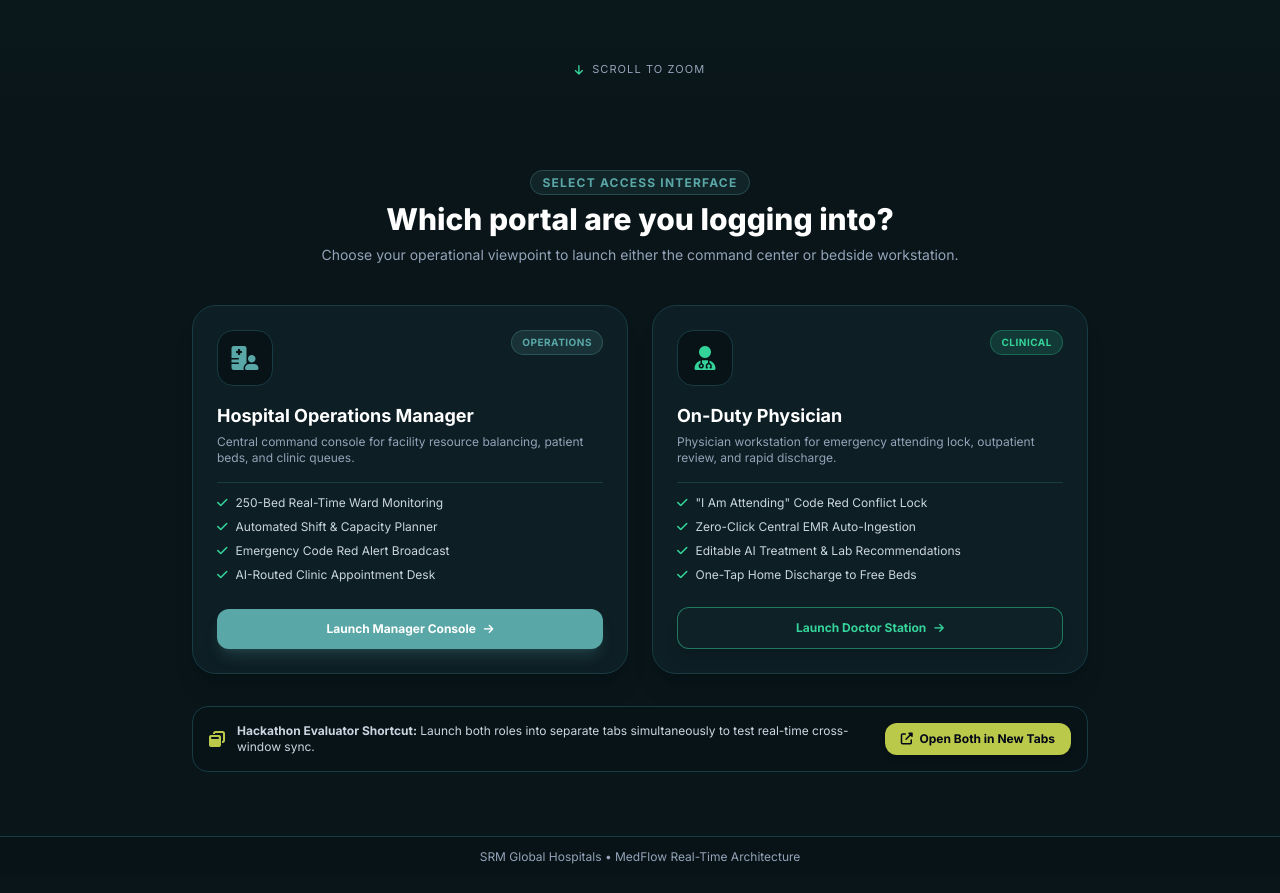
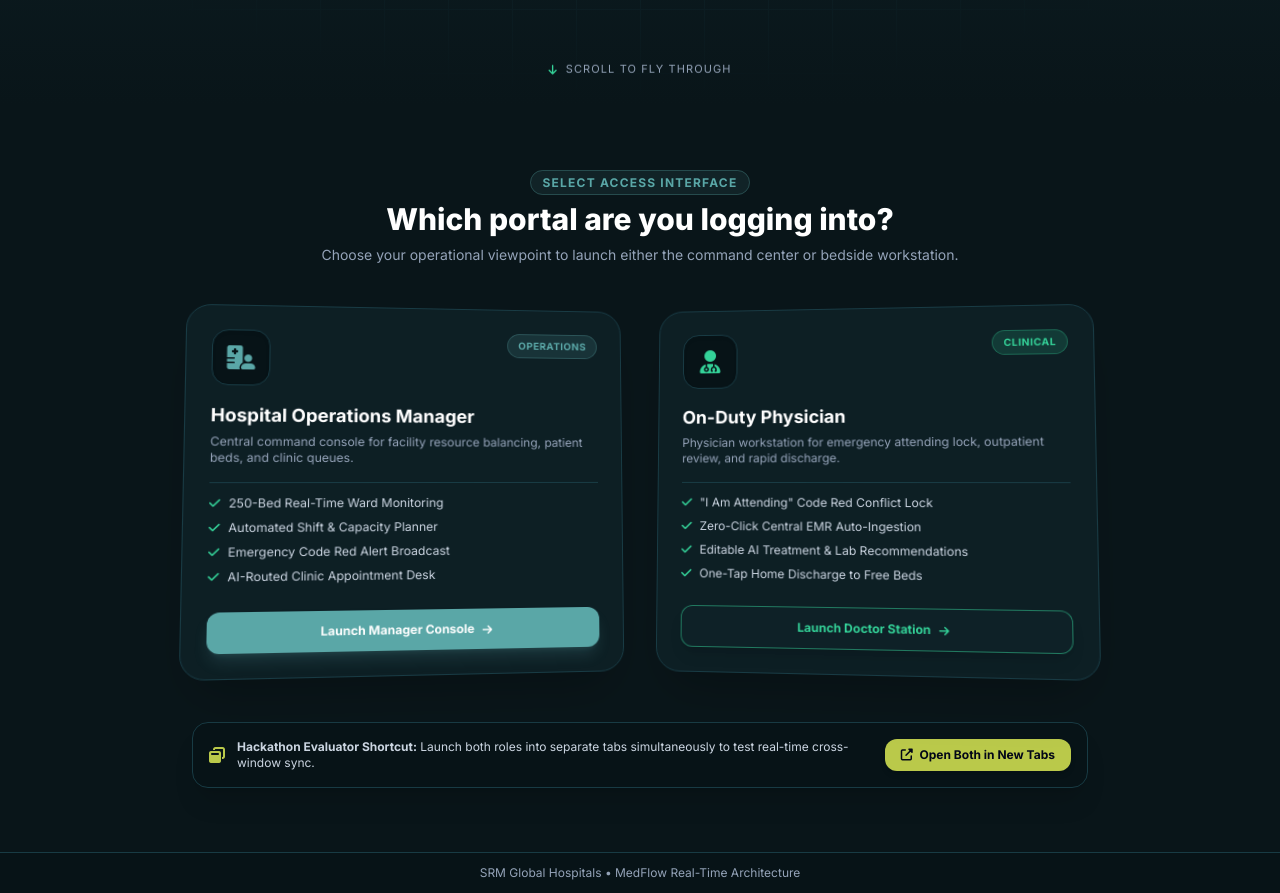
Before and after one commit to gemoniaa/medflow, a plain HTML site: page index.html in a window 1280 px wide. Shown: the part 775-1668 px from the top of the page. Drawn offline with nearby package versions, Linux system fonts and the light colour scheme; a web font is replaced by a local one.

Commit message:
Update index.html

```diff
--- a/index.html
+++ b/index.html
@@ -16,13 +16,14 @@
   <script src="https://cdnjs.cloudflare.com/ajax/libs/gsap/3.12.2/ScrollTrigger.min.js"></script>
 
   <style>
-    @import url('https://fonts.googleapis.com/css2?family=Inter:wght@300;400;500;600;700;800&display=swap');
+    @import url('https://fonts.googleapis.com/css2?family=Inter:wght@300;400;500;600;700;800&family=Playfair+Display:ital,wght@0,700;1,400&display=swap');
     body { font-family: 'Inter', sans-serif; }
+    .font-serif-title { font-family: 'Playfair Display', serif; }
   </style>
 </head>
 <body class="bg-[#091519] text-slate-100 min-h-screen flex flex-col justify-between selection:bg-[#5AA7A7] selection:text-white overflow-x-hidden">
 
-  <!-- STEP 1: PERCENTAGE PRELOADER OVERLAY -->
+  <!-- 1. PERCENTAGE PRELOADER -->
   <div id="loader" class="fixed inset-0 z-50 bg-[#060F12] flex flex-col justify-center items-center text-white p-4">
     <div class="relative flex items-center justify-center mb-6">
       <div class="w-20 h-20 bg-[#0E2127] border border-[#183B44] rounded-2xl flex items-center justify-center text-[#5AA7A7] text-3xl shadow-2xl animate-pulse">
@@ -32,12 +33,12 @@
 
     <div class="text-center space-y-2">
       <p class="text-[10px] font-bold tracking-widest uppercase text-[#34D399] bg-[#34D399]/10 border border-[#34D399]/30 px-3 py-1 rounded-full inline-block">
-        Initializing MedFlow 2.0 System
+        Initializing MedFlow 2.0 3D Gateway
       </p>
       <div id="counter" class="text-4xl sm:text-5xl font-mono font-bold text-white tracking-wider">
         0.00%
       </div>
-      <p class="text-xs text-slate-500 font-mono">Syncing Real-Time Beds & Doctor Workstations...</p>
+      <p class="text-xs text-slate-500 font-mono">Loading 3D Spatial Viewport...</p>
     </div>
   </div>
 
@@ -64,31 +65,38 @@
     </div>
   </header>
 
-  <!-- STEP 2: SCROLL-ZOOM HERO PORTAL SECTION -->
-  <section id="portal-zoom-section" class="h-screen w-full relative flex flex-col justify-center items-center overflow-hidden bg-gradient-to-b from-[#091519] via-[#0E2127] to-[#091519]">
-    <div class="text-center space-y-3 z-10 px-4">
-      <span class="text-xs font-bold uppercase tracking-widest text-[#5AA7A7] bg-[#5AA7A7]/10 border border-[#5AA7A7]/30 px-3 py-1 rounded-full">
-        Central Gateway
-      </span>
-      <h2 class="text-3xl sm:text-5xl font-extrabold text-white">Enter the MedFlow Core</h2>
-      <p class="text-xs sm:text-sm text-slate-400 max-w-md mx-auto">
-        Scroll down to breach the system doorway and unlock role-based operational consoles.
-      </p>
+  <!-- 2. FULL 3D KINETIC & SCROLL-FLYTHROUGH SECTION -->
+  <section id="portal-3d-wrapper" class="h-screen w-full relative flex flex-col justify-center items-center overflow-hidden [perspective:1000px] bg-gradient-to-b from-[#091519] via-[#0E2127] to-[#091519]">
+
+    <!-- Floating Background 3D Grid Accent -->
+    <div class="absolute inset-0 bg-[linear-gradient(to_right,#183B44_1px,transparent_1px),linear-gradient(to_bottom,#183B44_1px,transparent_1px)] bg-[size:4rem_4rem] [mask-image:radial-gradient(ellipse_60%_50%_at_50%_50%,#000_70%,transparent_100%)] opacity-20 pointer-events-none"></div>
+
+    <!-- 3D STAGE CONTAINER -->
+    <div id="stage-3d" class="relative w-full max-w-5xl h-full flex items-center justify-center [transform-style:preserve-3d]">
+
+      <!-- 3D KINETIC TYPOGRAPHY (Tilted in background space) -->
+      <div id="kinetic-text" class="absolute z-0 [transform-style:preserve-3d] [transform:rotateX(18deg)_rotateY(-12deg)_rotateZ(-5deg)] text-center font-serif-title text-5xl sm:text-8xl md:text-9xl font-bold tracking-wider text-slate-700/30 uppercase select-none pointer-events-none space-y-2">
+        <p class="hover:text-[#5AA7A7] transition-colors">OPERATIONAL</p>
+        <p class="text-[#5AA7A7]/40 italic">COMMAND</p>
+        <p class="hover:text-[#34D399] transition-colors">WORKSTATION</p>
+      </div>
+
+      <!-- CENTER 3D PORTAL FRAME (The Gateway Window) -->
+      <div id="portal-frame-3d" class="relative z-10 w-36 h-48 bg-[#071317]/90 border-2 border-[#5AA7A7] rounded-t-full shadow-[0_0_60px_rgba(90,167,167,0.4)] flex flex-col items-center justify-center text-[#5AA7A7] [transform-style:preserve-3d] backdrop-blur-md">
+        <i class="fa-solid fa-hospital-user text-4xl mb-2 animate-pulse text-[#5AA7A7]"></i>
+        <span class="text-[9px] font-mono tracking-widest text-[#34D399]">MEDFLOW</span>
+      </div>
+
     </div>
 
-    <!-- ZOOM DOOR/GATEWAY CONTAINER -->
-    <div id="zoom-portal" class="my-8 w-28 h-36 bg-[#071317] border-2 border-[#5AA7A7] rounded-t-full shadow-2xl shadow-[#5AA7A7]/30 flex flex-col items-center justify-center text-[#5AA7A7] transition-all transform scale-100">
-      <i class="fa-solid fa-hospital-user text-3xl mb-1 animate-pulse"></i>
-      <span class="text-[9px] font-mono tracking-widest text-[#34D399]">MEDFLOW</span>
-    </div>
-
-    <div class="absolute bottom-6 text-[11px] text-slate-400 tracking-widest uppercase flex items-center gap-2 animate-bounce">
-      <i class="fa-solid fa-arrow-down text-[#34D399]"></i> Scroll to Zoom
+    <!-- Scroll Indicator -->
+    <div class="absolute bottom-6 z-20 text-[11px] text-slate-400 tracking-widest uppercase flex items-center gap-2 animate-bounce">
+      <i class="fa-solid fa-arrow-down text-[#34D399]"></i> Scroll to Fly Through
     </div>
   </section>
 
-  <!-- MAIN SELECTION HUB -->
-  <main id="main-hub" class="max-w-5xl mx-auto px-4 py-16 flex-grow flex flex-col justify-center items-center">
+  <!-- 3. TILTED 3D SELECTION HUB -->
+  <main id="main-hub-3d" class="max-w-5xl mx-auto px-4 py-16 flex-grow flex flex-col justify-center items-center [perspective:1200px]">
 
     <div class="text-center max-w-2xl mb-10 space-y-2">
       <span class="text-xs font-bold uppercase tracking-widest text-[#5AA7A7] bg-[#5AA7A7]/10 border border-[#5AA7A7]/30 px-3 py-1 rounded-full">
@@ -100,14 +108,14 @@
       </p>
     </div>
 
-    <!-- PORTAL CARDS -->
-    <div class="grid grid-cols-1 md:grid-cols-2 gap-6 w-full max-w-4xl">
+    <!-- PORTAL CARDS WITH 3D PERSPECTIVE TILT -->
+    <div id="cards-3d-stage" class="grid grid-cols-1 md:grid-cols-2 gap-8 w-full max-w-4xl [transform-style:preserve-3d] transition-transform duration-500">
 
       <!-- CARD 1: MANAGER DASHBOARD -->
-      <a href="manager.html" class="group bg-[#0E2127]/80 hover:bg-[#0E2127] border border-[#183B44] hover:border-[#5AA7A7] rounded-3xl p-6 transition-all duration-300 shadow-xl hover:shadow-[#5AA7A7]/15 flex flex-col justify-between space-y-6">
+      <a href="manager.html" class="group bg-[#0E2127]/80 hover:bg-[#0E2127] border border-[#183B44] hover:border-[#5AA7A7] rounded-3xl p-6 transition-all duration-300 shadow-2xl hover:shadow-[#5AA7A7]/20 flex flex-col justify-between space-y-6 [transform:rotateY(8deg)_rotateX(5deg)] hover:[transform:rotateY(0deg)_rotateX(0deg)_translateZ(20px)]">
         <div class="space-y-4">
           <div class="flex justify-between items-start">
-            <div class="w-14 h-14 bg-[#071317] border border-[#183B44] group-hover:border-[#5AA7A7] rounded-2xl flex items-center justify-center text-[#5AA7A7] text-2xl transition-all">
+            <div class="w-14 h-14 bg-[#071317] border border-[#183B44] group-hover:border-[#5AA7A7] rounded-2xl flex items-center justify-center text-[#5AA7A7] text-2xl transition-all shadow-inner">
               <i class="fa-solid fa-hospital-user"></i>
             </div>
             <span class="text-[10px] uppercase font-bold tracking-wider px-2.5 py-1 rounded-full bg-[#5AA7A7]/15 text-[#5AA7A7] border border-[#5AA7A7]/30">
@@ -139,10 +147,10 @@
       </a>
 
       <!-- CARD 2: DOCTOR WORKSTATION -->
-      <a href="doctor.html" class="group bg-[#0E2127]/80 hover:bg-[#0E2127] border border-[#183B44] hover:border-[#34D399] rounded-3xl p-6 transition-all duration-300 shadow-xl hover:shadow-[#34D399]/15 flex flex-col justify-between space-y-6">
+      <a href="doctor.html" class="group bg-[#0E2127]/80 hover:bg-[#0E2127] border border-[#183B44] hover:border-[#34D399] rounded-3xl p-6 transition-all duration-300 shadow-2xl hover:shadow-[#34D399]/20 flex flex-col justify-between space-y-6 [transform:rotateY(-8deg)_rotateX(5deg)] hover:[transform:rotateY(0deg)_rotateX(0deg)_translateZ(20px)]">
         <div class="space-y-4">
           <div class="flex justify-between items-start">
-            <div class="w-14 h-14 bg-[#071317] border border-[#183B44] group-hover:border-[#34D399] rounded-2xl flex items-center justify-center text-[#34D399] text-2xl transition-all">
+            <div class="w-14 h-14 bg-[#071317] border border-[#183B44] group-hover:border-[#34D399] rounded-2xl flex items-center justify-center text-[#34D399] text-2xl transition-all shadow-inner">
               <i class="fa-solid fa-user-doctor"></i>
             </div>
             <span class="text-[10px] uppercase font-bold tracking-wider px-2.5 py-1 rounded-full bg-[#34D399]/15 text-[#34D399] border border-[#34D399]/30">
@@ -175,8 +183,8 @@
 
     </div>
 
-    <!-- SIDE-BY-SIDE EVALUATOR SHORTCUT -->
-    <div class="mt-8 bg-[#071317] border border-[#183B44] rounded-2xl p-4 w-full max-w-4xl flex flex-col sm:flex-row justify-between items-center gap-3">
+    <!-- HACKATHON SHORTCUT -->
+    <div class="mt-12 bg-[#071317] border border-[#183B44] rounded-2xl p-4 w-full max-w-4xl flex flex-col sm:flex-row justify-between items-center gap-3 shadow-xl">
       <div class="flex items-center gap-3 text-xs text-slate-300">
         <i class="fa-solid fa-window-restore text-[#BAC94A] text-base"></i>
         <span><strong>Hackathon Evaluator Shortcut:</strong> Launch both roles into separate tabs simultaneously to test real-time cross-window sync.</span>
@@ -193,11 +201,11 @@
     <p>SRM Global Hospitals &bull; MedFlow Real-Time Architecture</p>
   </footer>
 
-  <!-- ANIMATION & INTERACTION LOGIC -->
+  <!-- 3D GSAP ANIMATION LOGIC -->
   <script>
     gsap.registerPlugin(ScrollTrigger);
 
-    // 1. PRELOADER COUNTER ANIMATION
+    // 1. PRELOADER COUNTER
     let count = { val: 0 };
     gsap.to(count, {
       val: 100,
@@ -211,19 +219,32 @@
       }
     });
 
-    // 2. SCROLL-TRIGGERED PORTAL ZOOM EFFECT
-    gsap.to("#zoom-portal", {
-      scale: 30,
-      opacity: 0,
-      ease: "none",
+    // 2. 3D FLY-THROUGH SCROLL TIMELINE
+    const tl3d = gsap.timeline({
       scrollTrigger: {
-        trigger: "#portal-zoom-section",
+        trigger: "#portal-3d-wrapper",
         start: "top top",
-        end: "+=120%",
+        end: "+=150%",
         scrub: 1,
         pin: true
       }
     });
+
+    // Fly through the portal frame & expand 3D space
+    tl3d.to("#portal-frame-3d", {
+      scale: 35,
+      z: 800,
+      opacity: 0,
+      ease: "power1.inOut"
+    }, 0)
+    .to("#kinetic-text", {
+      scale: 1.8,
+      z: 400,
+      rotateX: -10,
+      rotateY: 20,
+      opacity: 0.8,
+      ease: "power1.inOut"
+    }, 0);
 
     function launchDemoBoth() {
       window.open('manager.html', '_blank');
```
